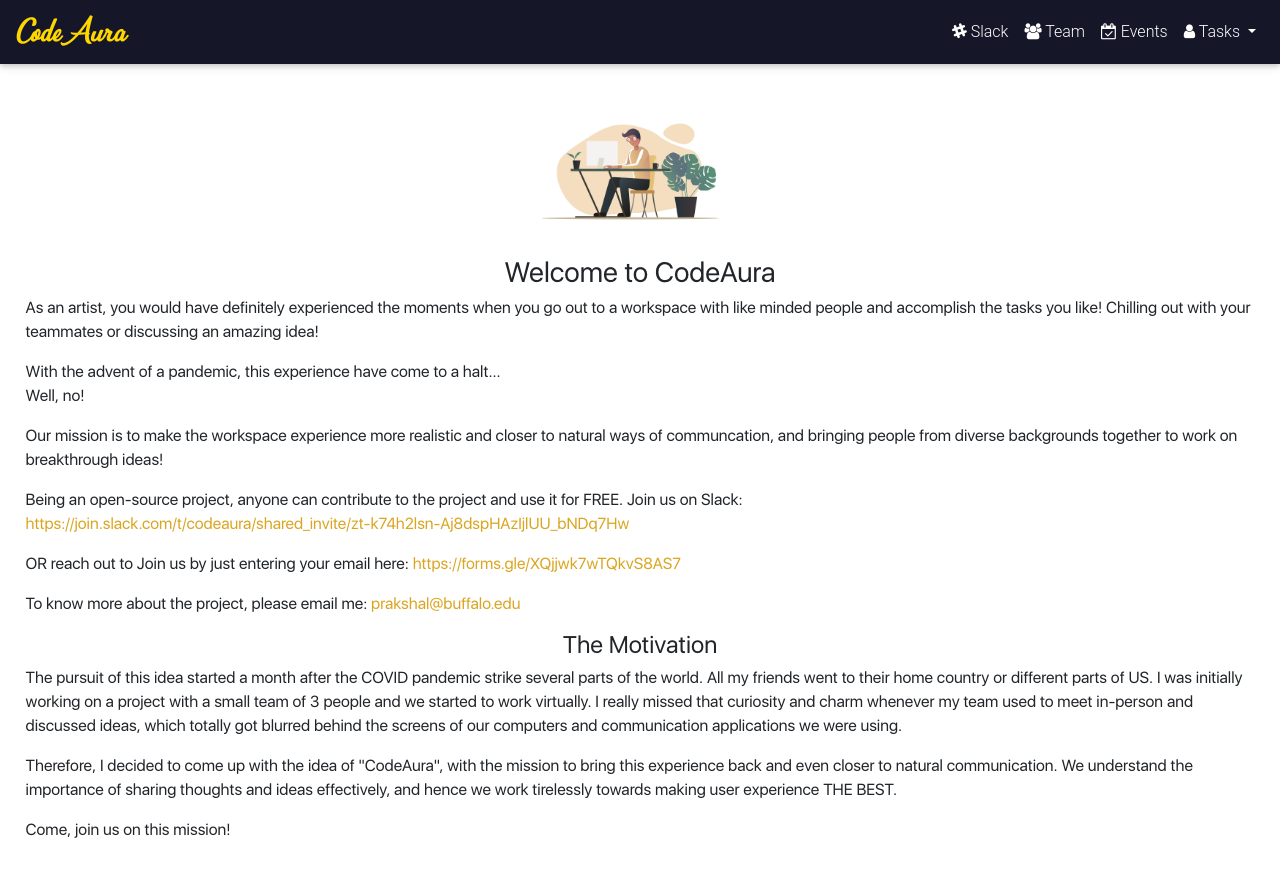
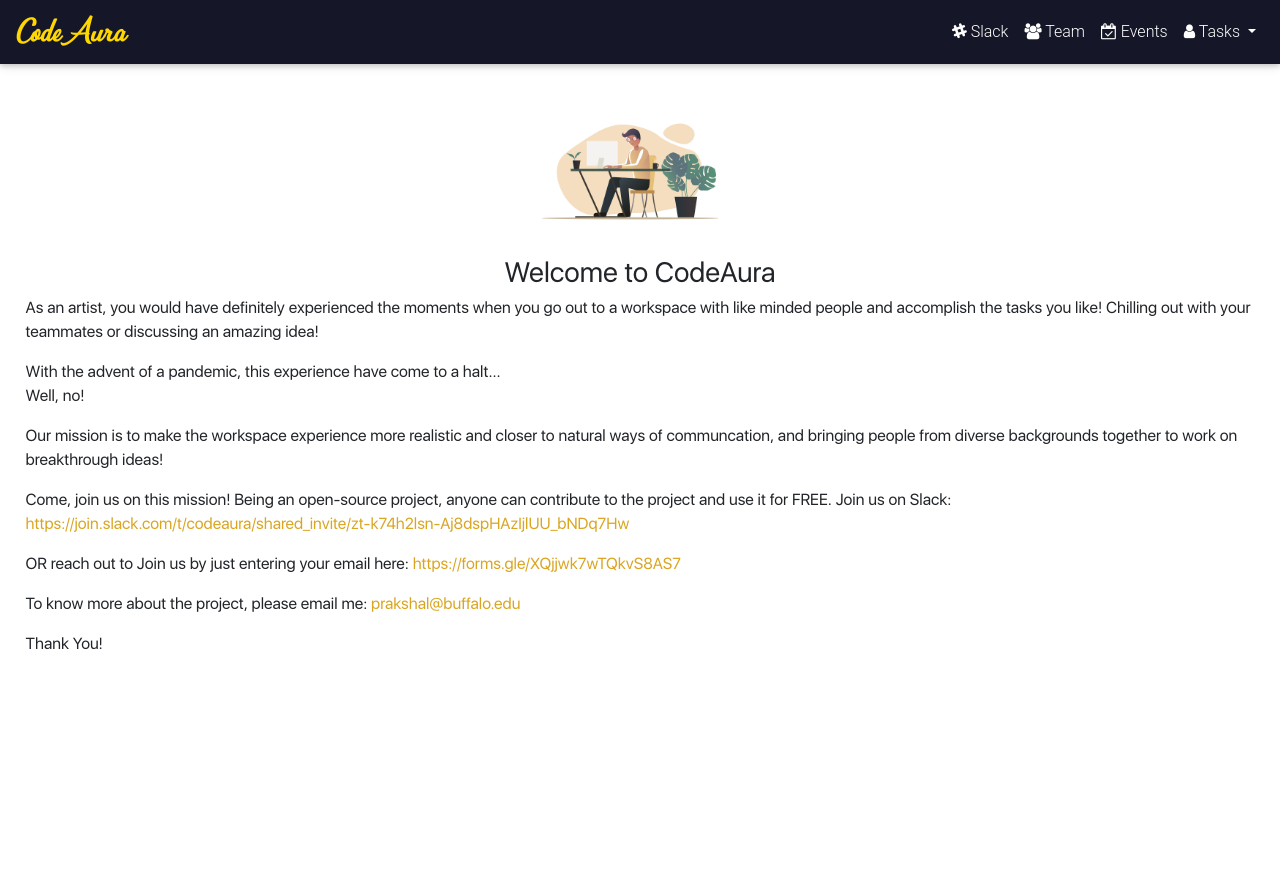
Before and after one commit to Prakshal-Jain/CodeAura-Organization, a Jekyll site: the page built from index.html, in a window 1280 px wide. Shown: the top 877 px of the page. Built offline with Jekyll 4.4.1, drawn with Linux system fonts in a browser that asks for light colours; nearby versions of some CDN libraries.

Commit message:
Discard changes

```diff
--- a/index.html
+++ b/index.html
@@ -25,19 +26,5 @@
         <p>
             To know more about the project, please email me: <a href = 'mailto:prakshal@buffalo.edu' target='_blank' style='color: #DAA520; pointer-events: auto;'>prakshal@buffalo.edu</a>
         </p>
+        Thank You!
 </div>
-<center><h4 class="sf"><b>The Motivation</b></h4></center>
-<div class="txtArea">
-    <p>The pursuit of this idea started a month after the COVID pandemic strike several parts of the world. All my friends went to their home country or different parts of US.
-        I was initially working on a project with a small team of 3 people and we started to work virtually.
-        I really missed that curiosity and charm whenever my team used to meet in-person and discussed ideas,
-        which totally got blurred behind the screens of our computers and communication applications we were using.
-    </p>
-    <p>
-        Therefore, I decided to come up with the idea of "CodeAura", with the mission to bring this experience back and even closer to natural communication.
-        We understand the importance of sharing thoughts and ideas effectively, and hence we work tirelessly towards making user experience THE BEST.
-    </p>
-    <p>
-        Come, join us on this mission!
-    </p>
-</div>
```
Also changed, not shown: other parts of index.html (+1 -0 lines).
